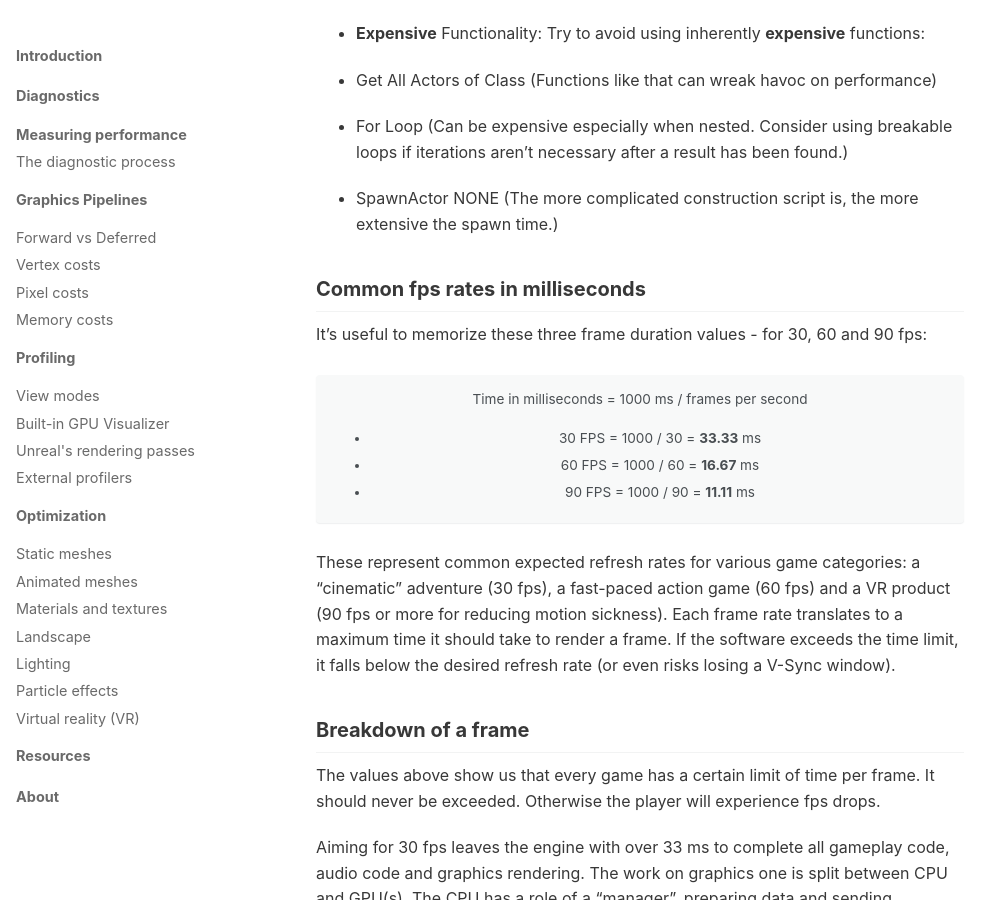
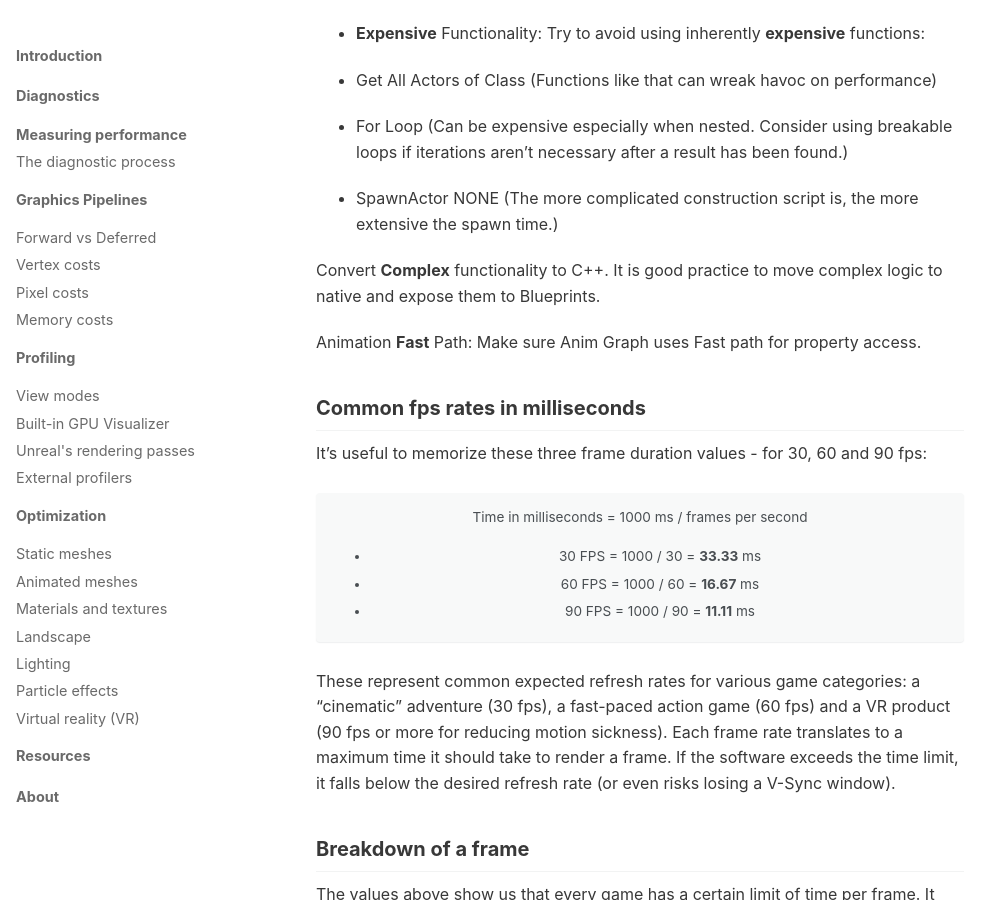
Before and after one commit to AdamKomarowski/unrealtechart, a Jekyll site: the page built from book/process/measuring-performance.md, in a window 1280 px wide and 900 px high, scrolled down 2800 px. Shown: the whole window, without its empty margins (0-1008 px from the left). Built offline with Jekyll 4.4.1, drawn with Linux system fonts in a browser that asks for light colours; nearby versions of some CDN libraries.

Commit message:
Update measuring-performance.md

```diff
--- a/book/process/measuring-performance.md
+++ b/book/process/measuring-performance.md
@@ -110,7 +110,9 @@ Or use __RotateAboutWorldAxis__ material function to calculate in on the vertex
 
 - SpawnActor NONE (The more complicated construction script is, the more extensive the spawn time.)
 
+Convert __Complex__ functionality to C++. It is good practice to move complex logic to native and expose them to Blueprints.
 
+Animation __Fast__ Path: Make sure Anim Graph uses Fast path for property access.
 
 
 
```
